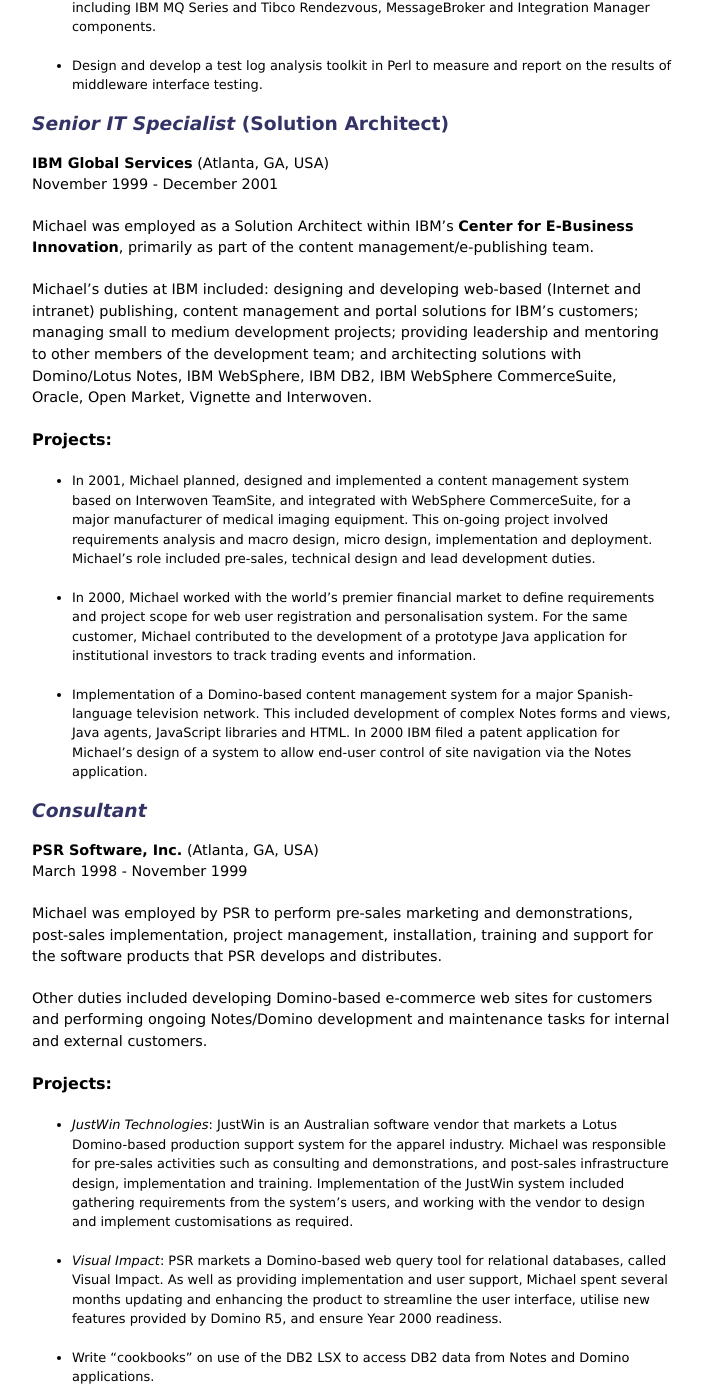
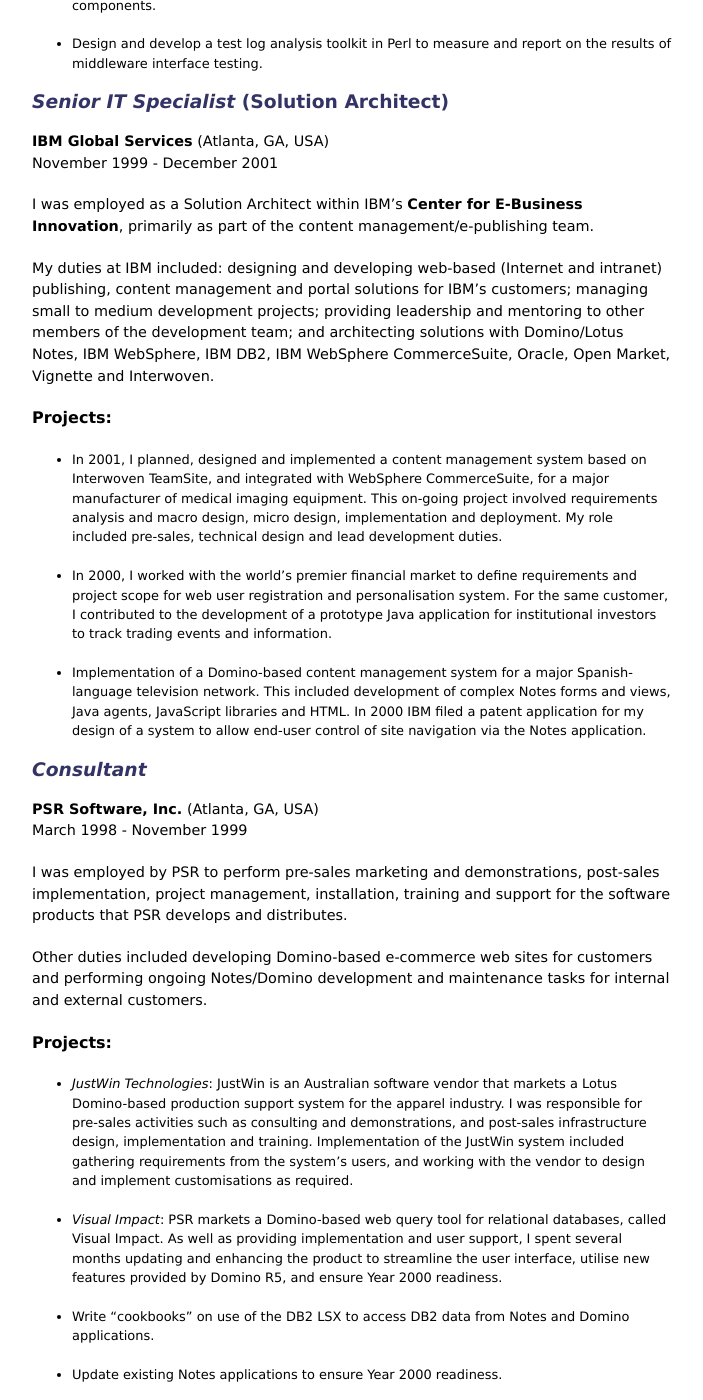
Before and after one commit to mrowe/mikerowecode.com, a Jekyll site: the page built from michael/resume.md, in a window 1280 px wide and 1400 px high, scrolled down 6031 px. Shown: the whole window, without its empty margins (0-703 px from the left). Built offline with Jekyll 4.4.1, drawn with Linux system fonts in a browser that asks for light colours; Markdown is read by kramdown in place of the engine named in the settings; comment, search, counter and statistics services are not loaded; some of the changed text lies outside the part shown.

Commit message:
Make it all first person

```diff
--- a/michael/resume.md
+++ b/michael/resume.md
@@ -123,46 +123,45 @@ applications.
 __Cogent Consulting__ (Melbourne, VIC, Australia)
 April 2009 - Jan 2011
 
-Michael is an experienced consultant, developer and team leader with
-expertise in many development environments and platforms. As well as
-cutting code, he is skilled at configuring the systems and tools that
-support the development process.
+I am an experienced consultant, developer and team leader with expertise in
+many development environments and platforms. As well as cutting code,
+I am skilled at configuring the systems and tools that support the
+development process.
 
-Michael has worked on numerous projects for Cogent's customers,
-including significant public Ruby on Rails and Java-based
-applications.
+I've worked on numerous projects for Cogent's customers, including
+significant public Ruby on Rails and Java-based applications.
 
 #### Projects:
 
-* _REA Group_ - Michael helped REA Group implement continuous delivery
-  to streamline their software development and release processes.
-  Starting from a chaotic and largely manual release process, Michael
-  and a small team developed tools and recipes to use [Chef][] to
+* _REA Group_ - I helped REA Group implement continuous delivery to
+  streamline their software development and release processes.
+  Starting from a chaotic and largely manual release process, I was
+  part of a small team developed tools and recipes to use [Chef][] to
   deploy REA's applications to a "virtual private cloud" in Amazon's
   EC2, enabling development teams to more effective deploy and test
   core applications.
 
 [Chef]: http://www.opscode.com/chef/
 
-* _Lonely Planet_ - Over a period of 18 months Michael helped Lonely
-  Planet deliver a number of key improvements to their web site,
-  including “Contact Us”, private messaging and their re-launched
-  online shop. Significant technical components of this work included:
+* _Lonely Planet_ - Over a period of 18 months I helped Lonely Planet
+  deliver a number of key improvements to their web site, including
+  “Contact Us”, private messaging and their re-launched online shop.
+  Significant technical components of this work included:
 
   * Integration with Facebook
   * Integration with Zendesk
   * Migration of legacy customer support data
   * Delivery of a digital fulfillment service
 
-* _Majitek_ - Michael spent six months in 2009 working with Majitek on
-  their connected real estate management product. Michael contributed
-  to feature development in many parts of the Spring and
-  Hibernate-based system, and also undertook a major effort to “skin”
-  the UI of the application to allow Majitek to customise its look and
-  feel for their customers.
+* _Majitek_ - I spent six months in 2009 working with Majitek on their
+  connected real estate management product. I contributed to feature
+  development in many parts of the Spring and Hibernate-based system,
+  and also undertook a major effort to “skin” the UI of the
+  application to allow Majitek to customise its look and feel for
+  their customers.
 
-In between customer engagements, Michael also spent some time working
-on Cogent's *Getting Things Done*&reg; product, [Runway][].
+In between customer engagements, I also spent some time working on
+Cogent's *Getting Things Done*&reg; product, [Runway][].
 
 [Runway]: http://www.runwayapp.com/
 [Zendesk]: http://www.zendesk.com/
@@ -171,38 +170,40 @@ on Cogent's *Getting Things Done*&reg; product, [Runway][].
 __Lonely Planet Publications__ (Footscray, VIC, Australia)
 May 2008 - March 2009
 
-Michael was engaged with Lonely Planet to join the major redevelopment
-of their public web site. In the course of the contract Michael worked
-on many components of the site, including the Drupal-based content
-management system and Java web applications.
+I was engaged with Lonely Planet to join the major redevelopment of
+their public web site. In the course of the contract I worked on many
+components of the site, including the Drupal-based content management
+system and Java web applications.
 
-Michael also acted as a technical team leader for much of the
-contract, being responsible for the day to day management and
-technical output of five developers.
+I also acted as a technical team leader for much of the contract,
+being responsible for the day to day management and technical output
+of five developers.
 
 
 ### _Senior Developer_
 __Fast Search & Transfer__ (Melbourne, VIC, Australia)
 November 2007 - January 2008
 
-Michael was employed by FAST on a short-term contract to help with a major release of their AdMomentum product.
+I was employed by FAST on a short-term contract to help with a major
+release of their AdMomentum product.
 
-Tasks included fixing bugs and adding features in both the struts-based web front end and the stand-alone Java back end.
+Tasks included fixing bugs and adding features in both the
+struts-based web front end and the stand-alone Java back end.
 
 
 ### _Senior Developer_
 __National Australia Bank__ (Melbourne, VIC, Australia)
 January 2007 - November 2007
 
-Michael was contracted to NAB as a senior developer in a large project
-team developing customer-facing J2EE systems.
+I was contracted to NAB as a senior developer in a large project team
+developing customer-facing J2EE systems.
 
 
 ### _Senior Developer_
 __CGU Insurance__ (Melbourne, VIC, Australia)
 September 2006 - January 2007
 
-Michael was contracted to CGU Insurance (part of IAG) to work on a new
+I was contracted to CGU Insurance (part of IAG) to work on a new
 programme of work to develop a framework and end user applications
 that provide a modern user interface to legacy policy management
 systems.
@@ -227,16 +228,16 @@ based on data managed by a legacy mainframe system.
 __Australia Post__ (Melbourne, VIC, Australia)
 November 2005 - August 2006
 
-Michael's role in the Solution Architecture group at Australia Post
-involves performing technical quality assurance for projects developed
-by Post's external service providers. This includes document, design
-and code reviews, as well as general support and coordination of
+My role in the Solution Architecture group at Australia Post involved
+performing technical quality assurance for projects developed by
+Post's external service providers. This included document, design and
+code reviews, as well as general support and coordination of
 development, test and production environments.
 
-Michael engages with external lead designers and developers and
-internal technical teams to provide specialist guidance, ensuring
-applications are designed, developed, tested, and deployed properly
-and in accordance with enterprise standards.
+I engaged with external lead designers and developers and internal
+technical teams to provide specialist guidance, ensuring applications
+are designed, developed, tested, and deployed properly and in
+accordance with enterprise standards.
 
 #### Projects:
 
@@ -251,7 +252,7 @@ and in accordance with enterprise standards.
 __Sensis Pty Ltd__ (Melbourne, VIC, Australia)
 February 2004 - October 2005
 
-Michael was contracted to Sensis Pty Ltd to work on an enterprise-wide
+I was contracted to Sensis Pty Ltd to work on an enterprise-wide
 integrated content management system. The work involved custom J2EE
 application development and integration using Tibco and Sun
 components.
@@ -260,8 +261,8 @@ Key challenges in this project included development of components for
 high performance XML data manipulation, and concurrent scheduling of
 inter-dependent work units.
 
-Michael was engaged on various components of the system over the life
-of the project, including:
+I was engaged on various components of the system over the life of the
+project, including:
 
 #### Projects:
 
@@ -280,10 +281,10 @@ of the project, including:
 __BearingPoint, Inc.__ (formerly KPMG Consulting) (Melbourne, VIC, Australia)
 January 2002 - January 2004
 
-Michael held the position of senior consultant in the Technology
-Integration Services practice of BearingPoint, Inc. He was responsible
-for and involved in a wide range of consulting assignments covering
-design and implementation of complex information technology systems.
+I held the position of senior consultant in the Technology Integration
+Services practice of BearingPoint, Inc. He was responsible for and
+involved in a wide range of consulting assignments covering design and
+implementation of complex information technology systems.
 
 #### Projects:
 
@@ -312,11 +313,11 @@ design and implementation of complex information technology systems.
 __IBM Global Services__ (Atlanta, GA, USA)
 November 1999 - December 2001
 
-Michael was employed as a Solution Architect within IBM's <strong
+I was employed as a Solution Architect within IBM's <strong
 class="emphasis">Center for E-Business Innovation</strong>, primarily
 as part of the content management/e-publishing team.
 
-Michael's duties at IBM included: designing and developing web-based
+My duties at IBM included: designing and developing web-based
 (Internet and intranet) publishing, content management and portal
 solutions for IBM's customers; managing small to medium development
 projects; providing leadership and mentoring to other members of the
@@ -326,32 +327,31 @@ Market, Vignette and Interwoven.
 
 #### Projects:
 
-* In 2001, Michael planned, designed and implemented a content
-  management system based on Interwoven TeamSite, and integrated with
-  WebSphere CommerceSuite, for a major manufacturer of medical imaging
+* In 2001, I planned, designed and implemented a content management
+  system based on Interwoven TeamSite, and integrated with WebSphere
+  CommerceSuite, for a major manufacturer of medical imaging
   equipment. This on-going project involved requirements analysis and
-  macro design, micro design, implementation and deployment. Michael's
-  role included pre-sales, technical design and lead development
-  duties.
+  macro design, micro design, implementation and deployment. My role
+  included pre-sales, technical design and lead development duties.
 
-* In 2000, Michael worked with the world's premier financial market to
+* In 2000, I worked with the world's premier financial market to
   define requirements and project scope for web user registration and
-  personalisation system. For the same customer, Michael contributed
-  to the development of a prototype Java application for institutional
+  personalisation system. For the same customer, I contributed to the
+  development of a prototype Java application for institutional
   investors to track trading events and information.
 
 * Implementation of a Domino-based content management system for a
   major Spanish-language television network. This included development
   of complex Notes forms and views, Java agents, JavaScript libraries
-  and HTML. In 2000 IBM filed a patent application for Michael's
-  design of a system to allow end-user control of site navigation via
-  the Notes application.
+  and HTML. In 2000 IBM filed a patent application for my design of a
+  system to allow end-user control of site navigation via the Notes
+  application.
 
 ### _Consultant_
 __PSR Software, Inc.__ (Atlanta, GA, USA)
 March 1998 - November 1999
 
-Michael was employed by PSR to perform pre-sales marketing and
+I was employed by PSR to perform pre-sales marketing and
 demonstrations, post-sales implementation, project management,
 installation, training and support for the software products that PSR
 develops and distributes.
@@ -364,19 +364,17 @@ maintenance tasks for internal and external customers.
 
 * _JustWin Technologies_: JustWin is an Australian software vendor
   that markets a Lotus Domino-based production support system for the
-  apparel industry. Michael was responsible for pre-sales activities
-  such as consulting and demonstrations, and post-sales infrastructure
-  design, implementation and training. Implementation of the JustWin
-  system included gathering requirements from the system's users, and
-  working with the vendor to design and implement customisations as
-  required.
+  apparel industry. I was responsible for pre-sales activities such as
+  consulting and demonstrations, and post-sales infrastructure design,
+  implementation and training. Implementation of the JustWin system
+  included gathering requirements from the system's users, and working
+  with the vendor to design and implement customisations as required.
 
 * _Visual Impact_: PSR markets a Domino-based web query tool for
   relational databases, called Visual Impact. As well as providing
-  implementation and user support, Michael spent several months
-  updating and enhancing the product to streamline the user interface,
-  utilise new features provided by Domino R5, and ensure Year 2000
-  readiness.
+  implementation and user support, I spent several months updating and
+  enhancing the product to streamline the user interface, utilise new
+  features provided by Domino R5, and ensure Year 2000 readiness.
 
 * Write "cookbooks" on use of the DB2 LSX to access DB2 data from
   Notes and Domino applications.
@@ -404,19 +402,18 @@ March 1997 - March 1998
 
 #### Projects:
 
-* While at Software Spectrum, Michael planned for and designed an
-  enterprise Lotus Notes email infrastructure for a large department
-  of the Victorian State Government. This included developing
-  standards documents and administration guides, overseeing the
-  initial roll-out of the environment, and providing administrator and
-  user support. As a result of the new infrastructure, the Department
-  was able to consolidate multiple disparate email programs and
-  systems, integrate with the rest of the Victorian Government's Notes
-  systems and take advantage of Notes' calendaring and scheduling
-  capabilities.
+* While at Software Spectrum, I planned for and designed an enterprise
+  Lotus Notes email infrastructure for a large department of the
+  Victorian State Government. This included developing standards
+  documents and administration guides, overseeing the initial roll-out
+  of the environment, and providing administrator and user support. As
+  a result of the new infrastructure, the Department was able to
+  consolidate multiple disparate email programs and systems, integrate
+  with the rest of the Victorian Government's Notes systems and take
+  advantage of Notes' calendaring and scheduling capabilities.
 
-* In another project, Michael contributed as assistant project manager
-  for a project to implement Microsoft SMS for a major international
+* In another project, I contributed as assistant project manager for a
+  project to implement Microsoft SMS for a major international
   chemical company. This project involved working with the customer's
   project team to define application requirements and installation
   procedures, then building and testing SMS installation scripts to
```
